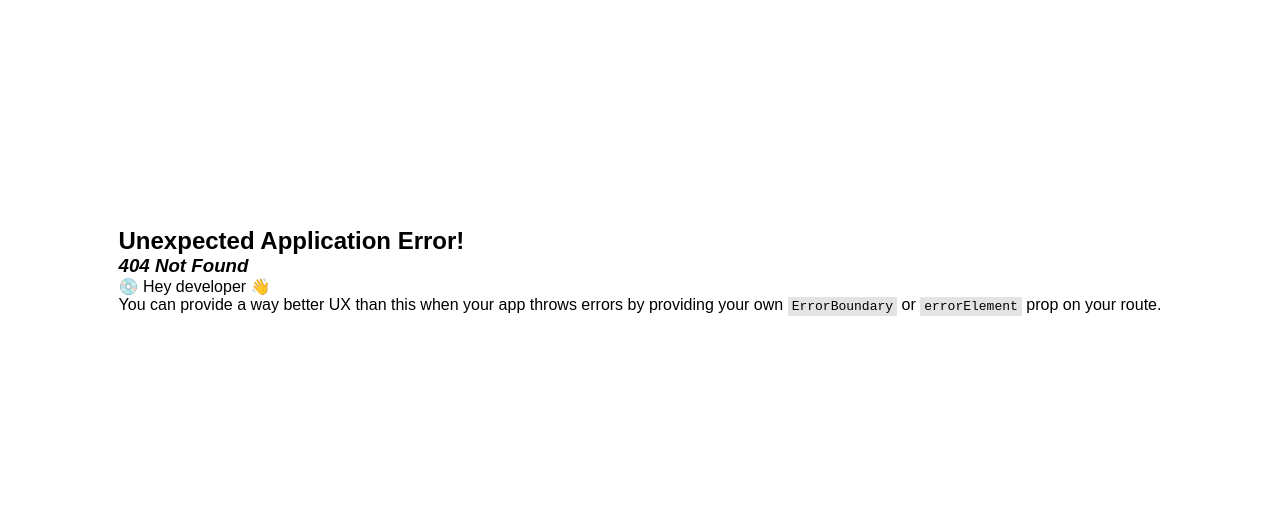
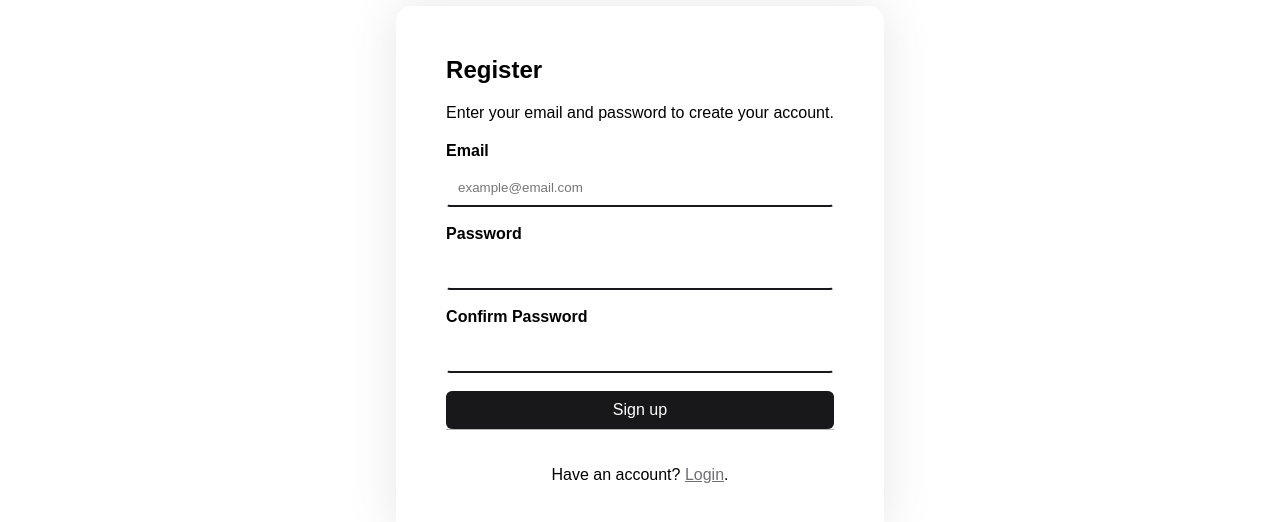
Before and after one commit to DPuddinu/agenda-tutorato-react, a React (Vite) app: page /register in a window 1280 px wide. Before the commit this address had no page. Shown: the part 130-652 px from the top of the page. Built offline with nearby package versions, Linux system fonts and the light colour scheme.

Commit message:
feat: register form

```diff
--- /dev/null
+++ b/src/pages/register/register-page.tsx
@@ -0,0 +1,45 @@
+import '@/styles/common.css'
+
+export const RegisterPage = () => (
+    <div className="container form-box">
+      <form
+        id="registerForm"
+        className="flex-col gap-5"
+      >
+        <h2>Register</h2>
+        <p className="py-5">Enter your email and password to create your account.</p>
+        <div className="flex flex-col items-baseline gap-2">
+          <label htmlFor="email"><strong>Email</strong></label>
+          <input
+            id="email"
+            type="email"
+            placeholder="example@email.com"
+            className="width-auto"
+          />
+          <span id="errorUser" className="error"></span>
+        </div>
+        <div className="flex flex-col items-baseline gap-2">
+          <label htmlFor="password"><strong>Password</strong></label>
+          <input
+            id="password"
+            type="password"
+            className="width-auto"
+          />
+          <span id="errorPass" className="error"></span>
+        </div>
+        <div className="flex flex-col items-baseline gap-2">
+          <label htmlFor="confirmPassword"><strong>Confirm Password</strong></label>
+          <input
+            id="confirmPassword"
+            type="password"
+            className="width-auto"
+          />
+          <span id="errorConfirmPass" className="error"></span>
+        </div>
+        <button type="submit">Sign up</button>
+        <div className="flex flex-col signin items-center justify-center border-t-1 pt-1">
+          <p>Have an account? <a href="/login" className="font-color-link">Login</a>.</p>
+        </div>
+      </form>
+    </div>
+  );
--- a/src/routes/routes.tsx
+++ b/src/routes/routes.tsx
@@ -1,6 +1,7 @@
 import { ProtectedPage } from "@/components/protected-page";
 import { LandingPage } from "@/pages/landing-page";
 import { LoginPage } from "@/pages/login/login-page";
+import { RegisterPage } from "@/pages/register/register-page";
 import { createBrowserRouter } from "react-router-dom";
 
 export const router = createBrowserRouter([
@@ -13,6 +14,11 @@ export const router = createBrowserRouter([
     element: <LoginPage/>
   },
   {
+    path: "/register",
+    element: <RegisterPage/>
+  },
+
+  {
     path: "/appointments",
     element: <ProtectedPage>
       <div>appointments</div>
```
